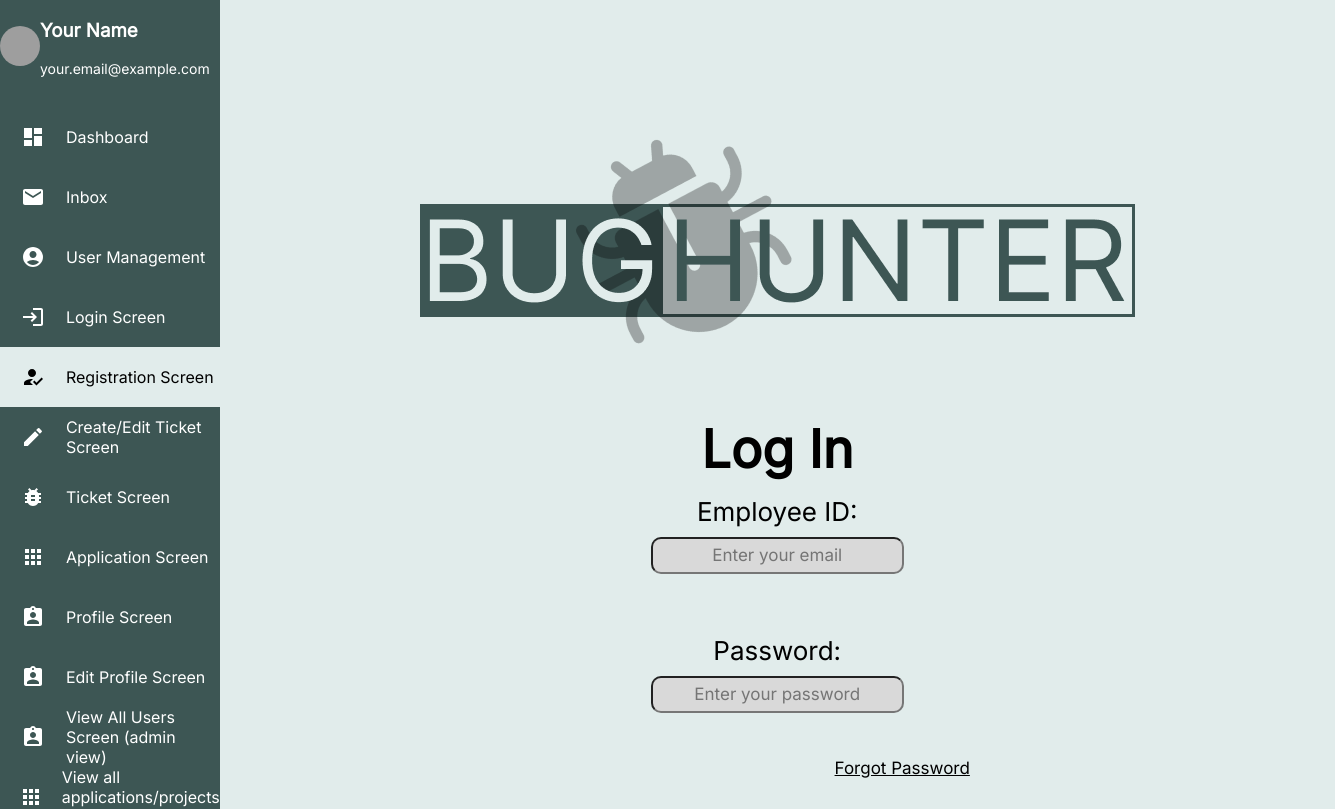
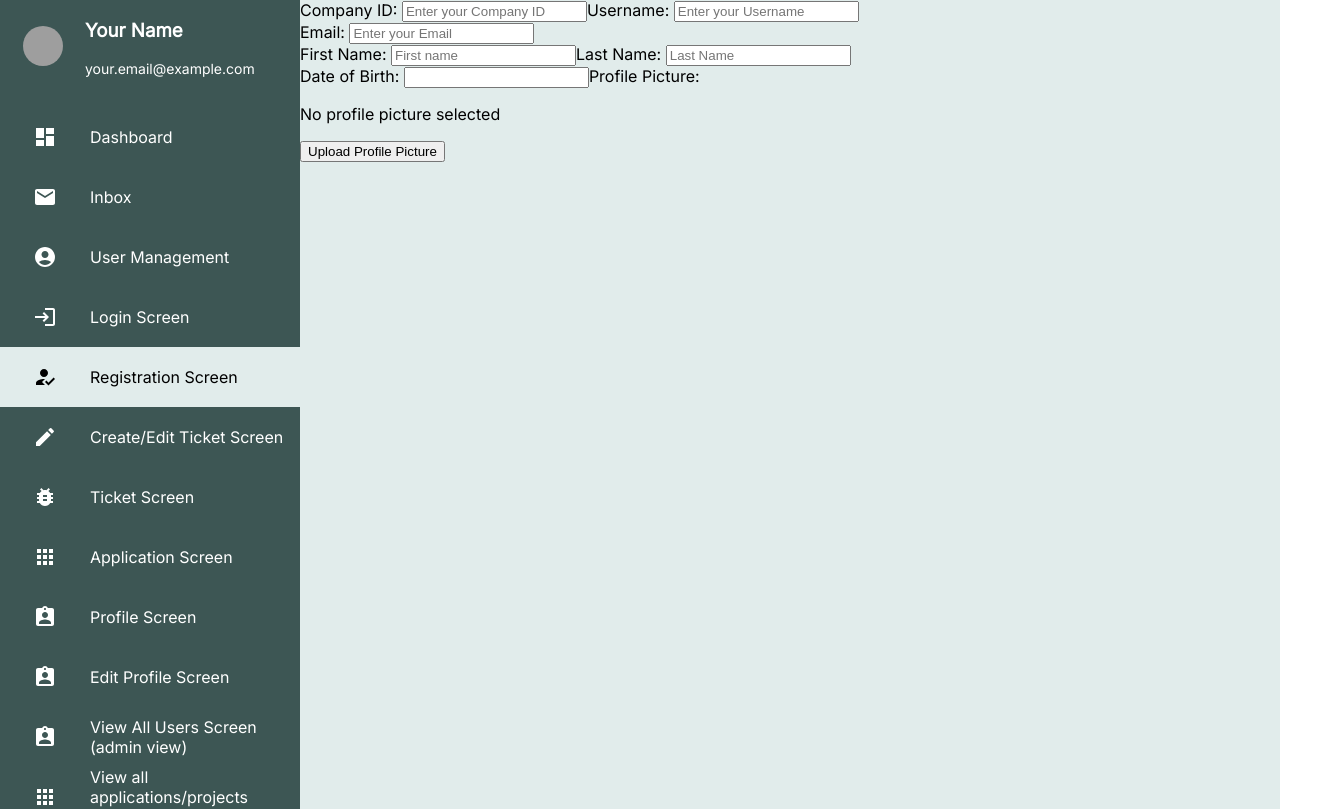
Before and after one commit to itsjustxtian/reactjs, a React (Create React App) app: page /registration in a window 1280 px wide. Shown: the top 809 px of the page, 1335 px wide, since content can reach past the window. Built offline with nearby package versions, Linux system fonts and the light colour scheme; grey boxes are pictures that could not be loaded.

Commit message:
Updated registration.jsx, Dashboard.jsx, and App.jsx

```diff
--- a/package.json
+++ b/package.json
@@ -12,6 +12,7 @@
     "@testing-library/user-event": "^13.5.0",
     "firebase": "^10.5.2",
     "react": "^18.2.0",
+    "react-datepicker": "^4.21.0",
     "react-dom": "^18.2.0",
     "react-router-dom": "^6.17.0",
     "react-scripts": "^5.0.1",
--- a/src/App.js
+++ b/src/App.js
@@ -20,6 +20,7 @@ import { Auth } from './components/auth/auth'
 import ViewApplications from './components/ViewApplications'
 import AddApplications from './components/UserMng/AddApplications';
 import Createticket from './components/CreateTicket'
+import Registration from './components/auth/registration';
 
 function App() {
   return (
@@ -32,7 +33,7 @@ function App() {
           <Route path='/inbox' element={<Inbox/>}/>
           <Route path='/usermanagement' element={<Usermanagement/>}/>
           <Route path='/loginscreen' element={<SignIn/>}/>
-          <Route path='/registration' element={<SignIn/>}/>
+          <Route path='/registration' element={<Registration/>}/>
           <Route path='/create-edit' element={<Createticket/>}/>
           <Route path='/showticket' element={<Viewticket/>}/>
           <Route path='/applications' element={<ViewApplications/>}/>
--- a/src/components/Dashboard.jsx
+++ b/src/components/Dashboard.jsx
@@ -7,7 +7,7 @@ const dashboard = () => {
       <div className='buttoncontainer'>
         <button className='rectangle' id='text'>
           <NoteAddIcon id='icon'/>
-          <div id='text'>Create New...</div>
+          <div id='text'>Create New..a.</div>
         </button>
       </div>
 
--- /dev/null
+++ b/src/components/auth/registration.jsx
@@ -0,0 +1,92 @@
+import React, { useState, useRef } from 'react';
+import DatePicker from 'react-datepicker';
+import 'react-datepicker/dist/react-datepicker.css';
+
+const Registration = () => {
+    const [selectedDate, setSelectedDate] = useState(null); // Provide an initial value
+
+    const [profilePicture, setProfilePicture] = useState(null);
+
+    const fileInputRef = useRef(null);
+
+    // Function to handle the file input change
+    const handleFileInputChange = () => {
+        fileInputRef.current.click();
+    };
+
+    // Function to handle the file input change
+    const handleFileSelected  = (e) => {
+        const file = e.target.files[0];
+        // You can add validation for file type and size here if needed.
+        // For now, we'll simply set the selected file as the profile picture.
+        setProfilePicture(file);
+    };
+
+
+    return (
+        <div>
+            <label>Company ID: </label>
+            <input
+                type="text"
+                placeholder="Enter your Company ID"
+            />
+
+            <label>Username: </label>
+            <input
+                type="text"
+                placeholder="Enter your Username"
+            />
+
+            <br/>
+            <label>Email: </label>
+            <input
+                type="email"
+                placeholder="Enter your Email"
+            />
+
+            <br/>
+            <label>First Name: </label>
+            <input
+                type="text"
+                placeholder="First name"
+            />
+            <label>Last Name: </label>
+            <input
+                type="text"
+                placeholder="Last Name"
+            />
+
+            <br/>
+            <label>Date of Birth: </label>
+            <DatePicker
+                selected={selectedDate}
+                onChange={date => setSelectedDate(date)}
+                dateFormat="yyyy/MM/dd"
+            />
+
+        <label>Profile Picture:</label>
+        {profilePicture ? (
+          <img src={URL.createObjectURL(profilePicture)} alt="Profile" />
+        ) : (
+          <p>No profile picture selected</p>
+        )}
+
+        {/* Button to trigger file input */}
+        <button onClick={handleFileInputChange}>
+          Upload Profile Picture
+        </button>
+
+        {/* Hidden file input */}
+        <input
+          type="file"
+          accept="image/*"
+          ref={fileInputRef}
+          onChange={handleFileSelected}
+          style={{ display: 'none' }}
+        />
+
+        </div>
+    );
+}
+
+export default Registration;
```
Also changed, not shown: 1 other file (tests, documents, lock files or other folders).
